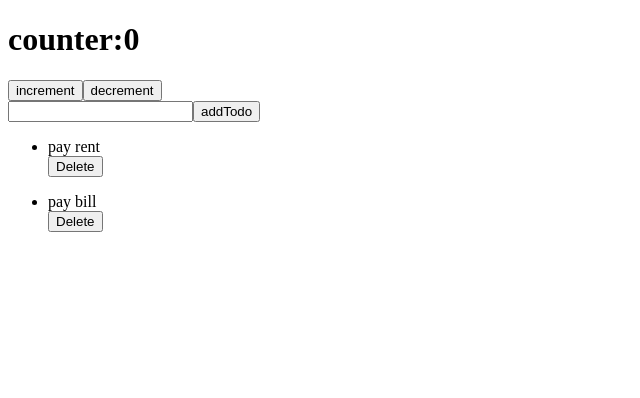
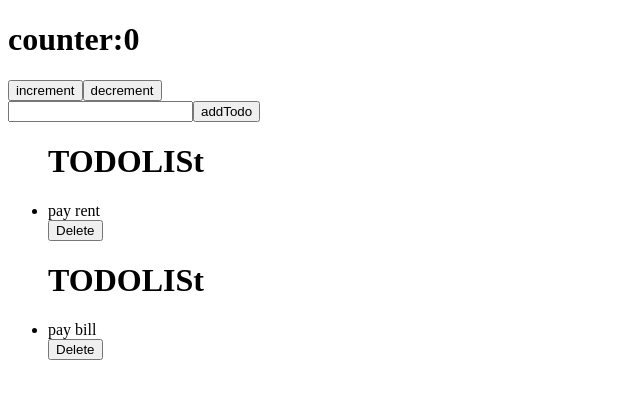
Before and after one commit to chandu-Narmeta/Reactpractices, a React (Create React App) app: page / in a window 1280 px wide. Shown: the top 398 px of the page, without its empty margins (0-640 px from the left). Built offline with nearby package versions, Linux system fonts and the light colour scheme.

Commit message:
new change

```diff
--- a/src/component/todolist/todo.jsx
+++ b/src/component/todolist/todo.jsx
@@ -7,6 +7,7 @@ function Todo(props){
 
     return <div>
         <ul>
+            <h1>TODOLISt</h1>
         <li>{props.t}</li><button onClick={()=>{props.deletetodo(props.i)}}>Delete</button>
        </ul>
           </div>
```
